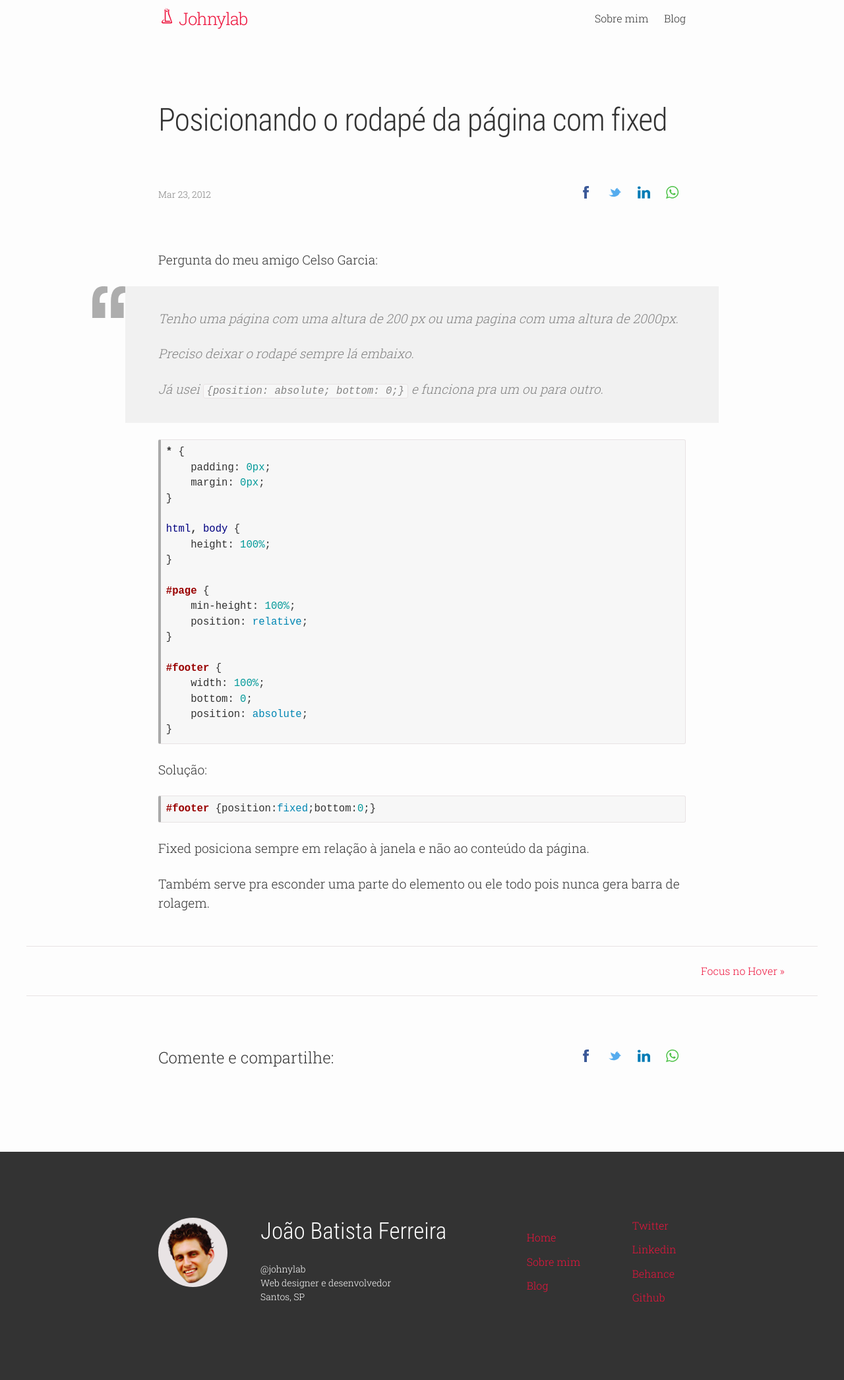
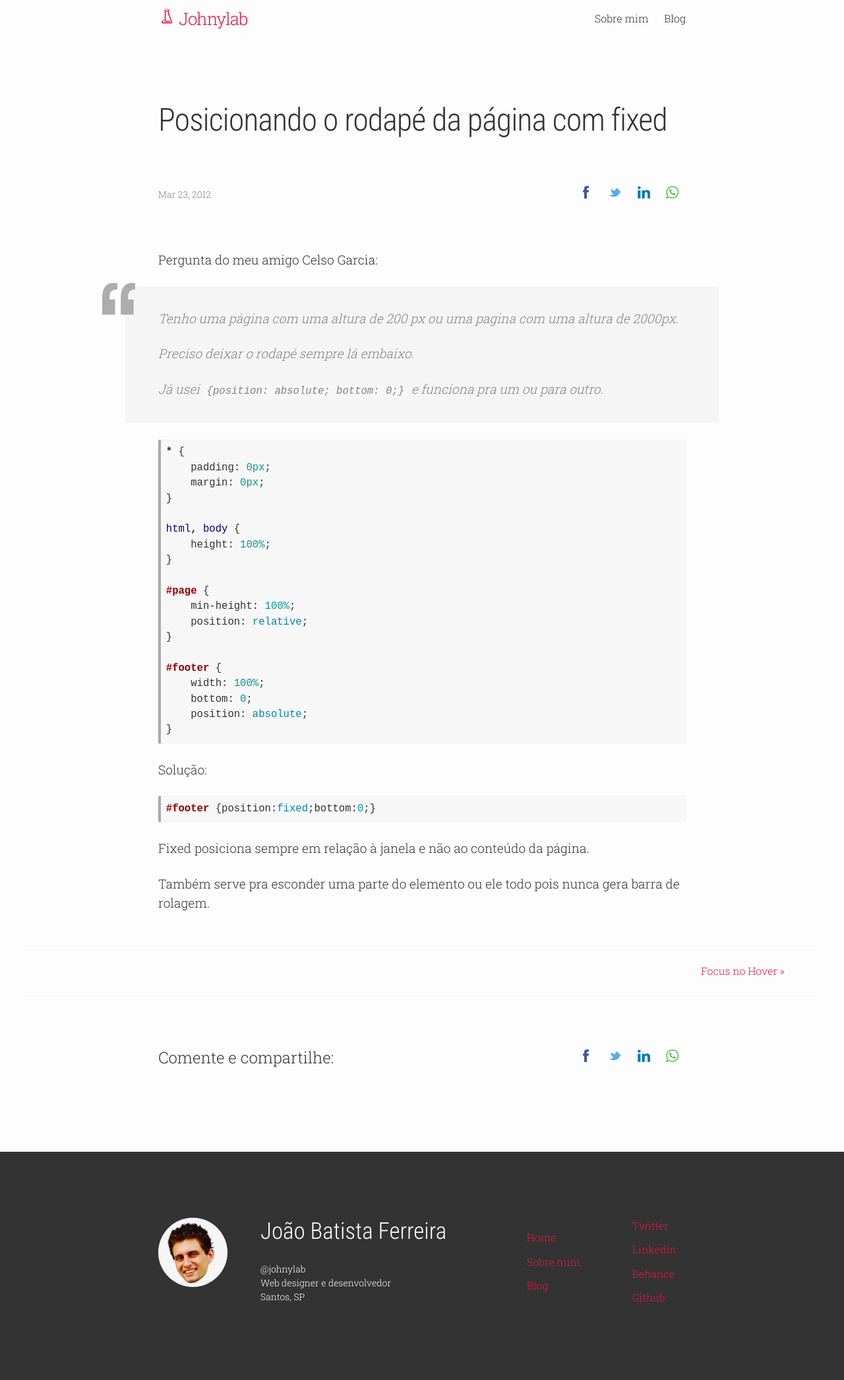
Before and after one commit to johnylab/johnylab.github.io, a Jekyll site: the page built from _posts/2012-03-24-posicionando-o-rodape-da-pagina-com-fixed.md, in a window 1280 px wide. Shown: the whole page at 66% size. Built offline with Jekyll 4.4.1, drawn with Linux system fonts in a browser that asks for light colours; comment, search, counter and statistics services are not loaded.

Commit message:
Ajustes no blockquote

```diff
--- a/_sass/_base.sass
+++ b/_sass/_base.sass
@@ -95,15 +95,15 @@ a
 
 blockquote
     padding: 10px
-    background-color: #f1f1f1
+    background-color: $grey-color-light
     color: $grey-color
     font-style: italic
     position: relative
     &:before
         content: url('/img/left-quotes.svg')
         position: absolute
-        top: 0
-        left: -$spacing-unit
+        top: -$spacing-unit * .1
+        left: -$spacing-unit * .7
         +media-query($content-width)
             top: -$spacing-unit / 3
             left: $spacing-unit / 3
--- a/_sass/_vars.sass
+++ b/_sass/_vars.sass
@@ -13,7 +13,7 @@ $brand-color: #ed143d
 $brand-bg-color: #7f0d22
 
 $grey-color: #828282
-$grey-color-light: #e8e3e4
+$grey-color-light: #f5f5f5
 $grey-color-dark: darken($grey-color, 25%)
 
 $on-palm: 600px
```
